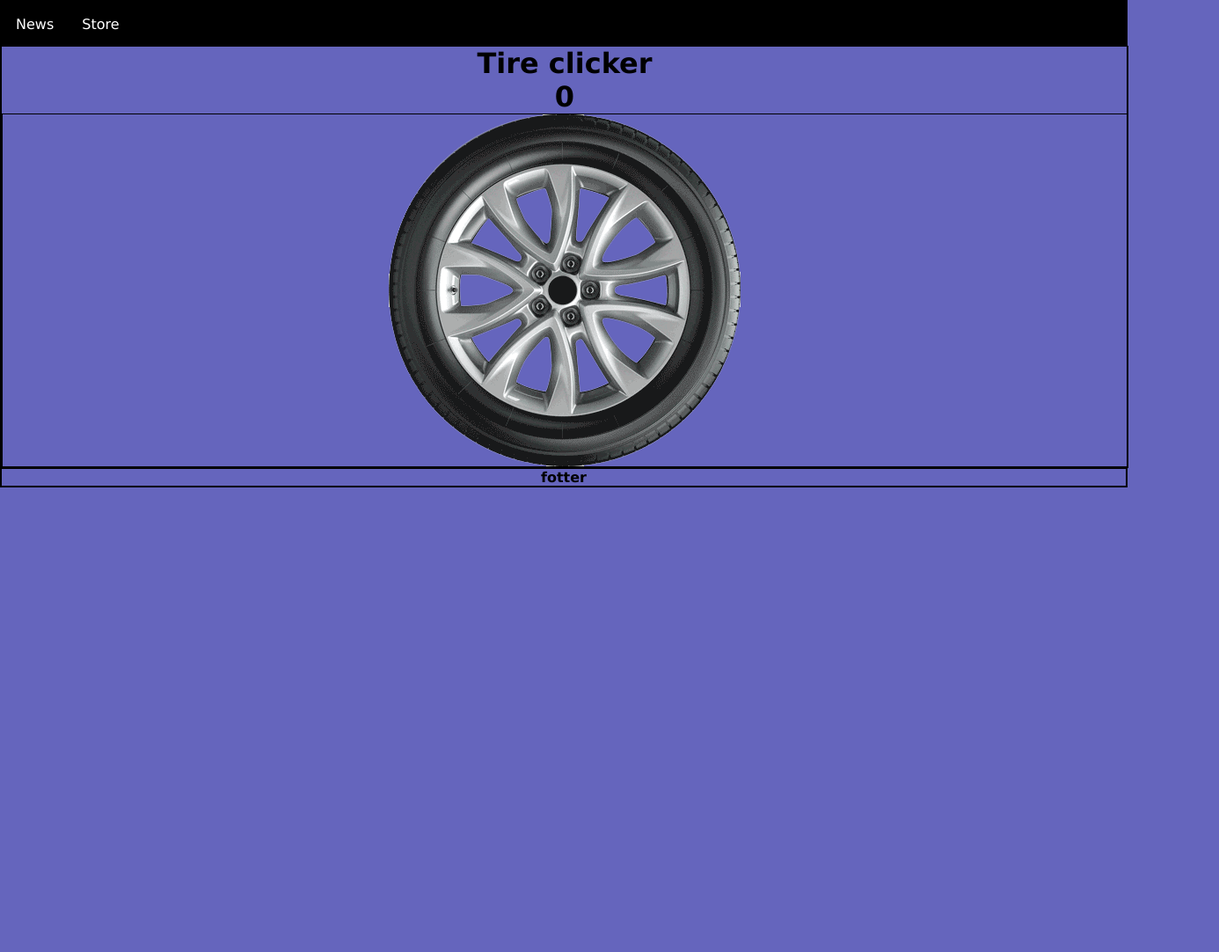
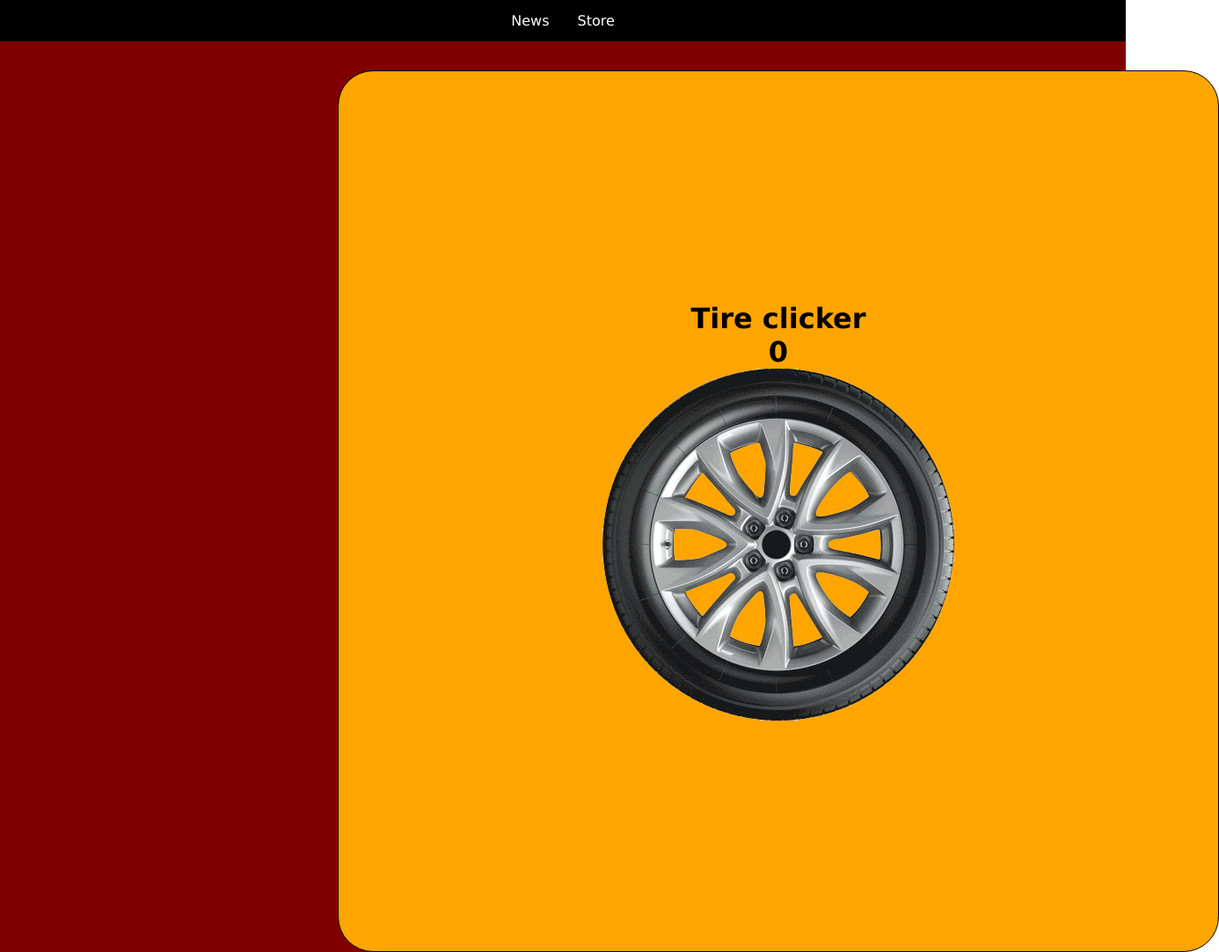
Before and after one commit to serty04/Java-script-prosjekt, a plain HTML site: page index.html in a window 1280 px wide. Shown: the top 1082 px of the page at 88% size, 1386 px wide, since content can reach past the window. Before the commit the page ends 800 px from the top, so only its background shows below. Drawn offline with Linux system fonts and the light colour scheme.

Commit message:
fixed position of tire, added colour

```diff
--- a/index.html
+++ b/index.html
@@ -18,17 +18,19 @@
         </div>
 
         <div id="innhold">
-            <h1 id="header1">Tire clicker</h1>
-            <h1 id="score">0</h1>
-            <div id="tire">
+            <div id="hoved-side">
+                <h1 id="header1">Tire clicker</h1>
+                <h1 id="score">0</h1>
+                <div id="tire">
 
-                <img onclick="dekk()" src="dekk.png" alt="">
+                    <img onclick="dekk()" src="dekk.png" alt="">
+            </div>
             </div>
 
         </div>
 
         <div id="footer">
-            <h4>fotter</h4>
+
         </div>
 
     </div>
@@ -37,9 +39,9 @@
    var i = 0;
    var x = 1;
    function dekk(){
-    i = i + x
+    i = i + x;
 
-    document.getElementById("score").innerHTML = i
+    document.getElementById("score").innerHTML = i;
 
 
 
--- a/style.css
+++ b/style.css
@@ -2,59 +2,64 @@
     margin: 0px;
     font-family: Verdana, Geneva, Tahoma, sans-serif;
 }
-
-div{
-    border: solid 1px black;
-}
 html body{
   min-height: 100vh;
-  background-color: rgb(101, 101, 189);
-}
-#header{
-    background-color: rgb(101, 101, 189);
 
 }
-
 #innpakning{
     display: flex;
     flex-direction: column;
     width: 100%;
     height: 100%;
+    background-color: maroon;
 }
-
+#hoved-side{
+  display: flex;
+    position: absolute;
+    left: 30%;
+    top: 10%;
+    width: 1000px;
+    height: 1000px;
+    margin: 0;
+    padding: 0;
+    border-radius: 4%;
+    background-color: #fff;
+    border: solid 1px black;
+    flex-direction: column;
+    justify-content: center;
+    background-color: orange;
+}
 #innhold{
     width: 100%;
-    height: 80%;
+    height: 1300px;
     display: flex;
     flex-direction: column;
     flex-wrap: wrap;
   }
-#tire{
-
-}
 #footer{
-    border-top: solid black 1px;
+  background-color: black;
+    height: 20px;
+    width: 100%;
     display: flex;
     align-items: center;
     justify-content: center;
     flex-direction: column;
     margin-top:auto;
-    bottom: 0;
-
+    bottom: 0
   }
-
 ul {
+    display: flex;
+    justify-content: center;
     list-style-type: none;
     margin: 0;
     padding: 0;
     overflow: hidden;
     background-color: rgb(0, 0, 0);
+
   }
-
   li {
     float: left;
   }
-
   li a {
     display: block;
     color: white;
@@ -62,8 +67,6 @@ ul {
     padding: 14px 16px;
     text-decoration: none;
   }
-
-
   li a:hover {
     background-color: #111;
   }
```
